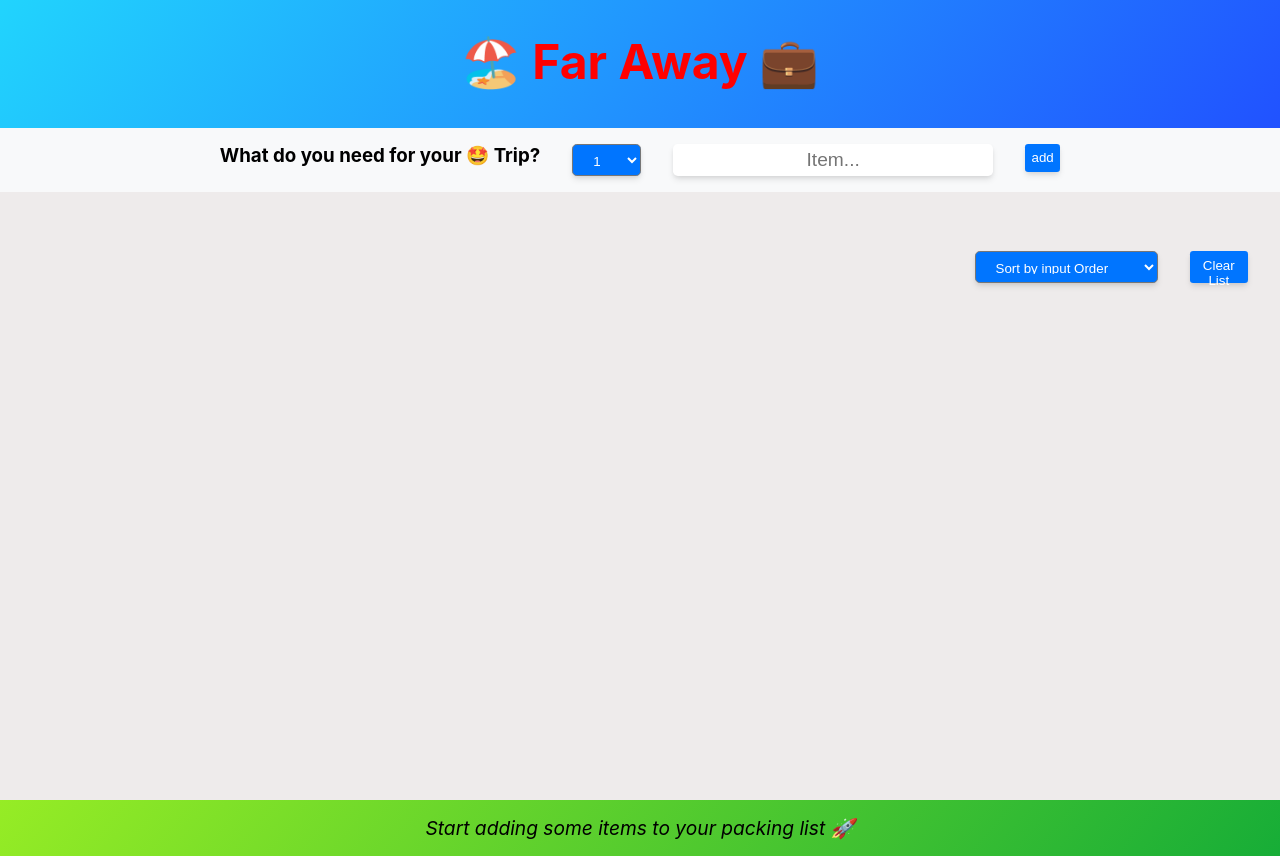
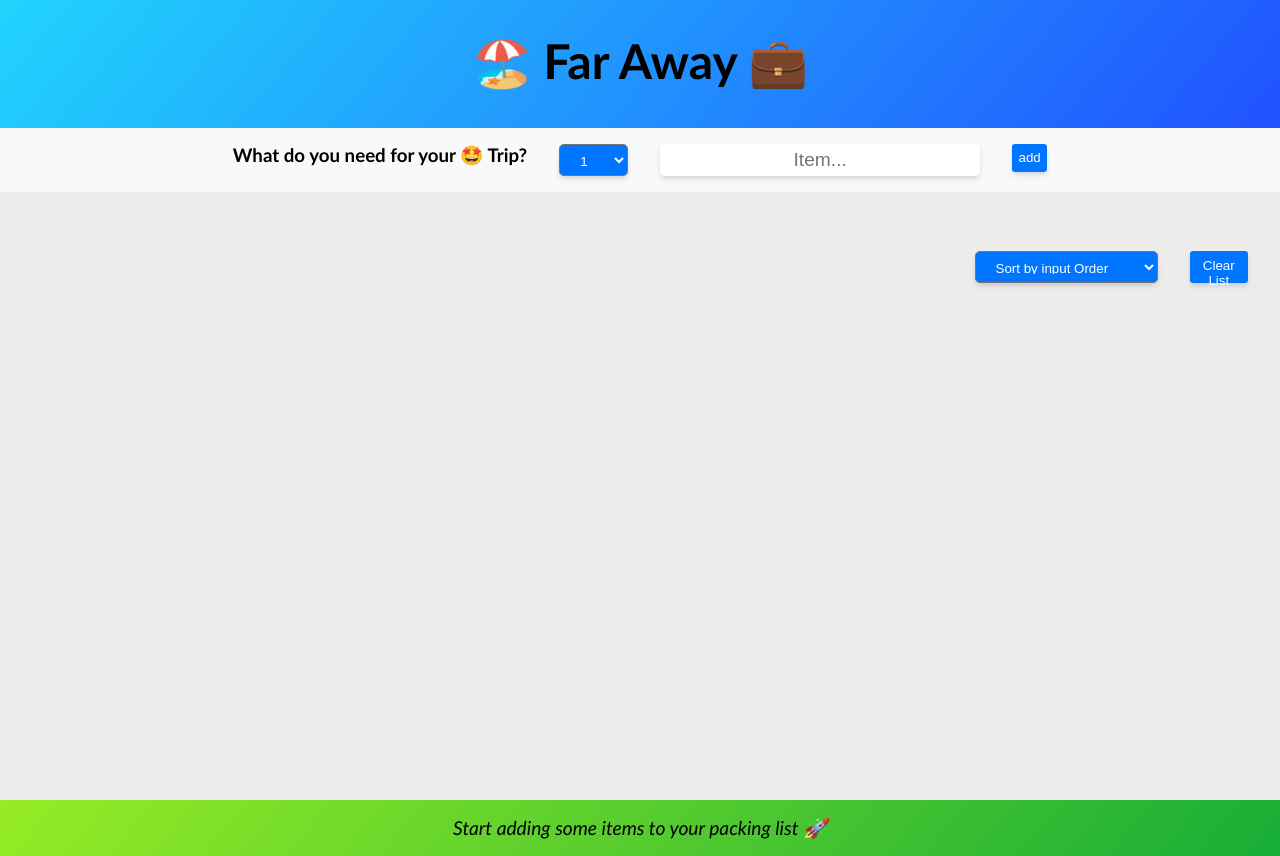
Before and after one commit to Muralidhar8699/FarAway, a React (Create React App) app: page / in a window 1280 px wide. Built offline with nearby package versions, Linux system fonts and the light colour scheme.

Commit message:
changes applied

```diff
--- a/src/App.css
+++ b/src/App.css
@@ -1,4 +1,5 @@
 * {
+  /* font-family: "Gill Sans", sans-serif; */
   padding: 0;
   margin: 0;
   box-sizing: border-box;
@@ -15,7 +16,6 @@
   font-size: 3rem;
   text-align: center;
   margin-top: 2rem;
-  color: red;
 }
 .list_main {
   background-color: rgb(238, 235, 235);
--- a/src/index.css
+++ b/src/index.css
@@ -1,13 +1,6 @@
 body {
   margin: 0;
-  font-family: -apple-system, BlinkMacSystemFont, 'Segoe UI', 'Roboto', 'Oxygen',
-    'Ubuntu', 'Cantarell', 'Fira Sans', 'Droid Sans', 'Helvetica Neue',
-    sans-serif;
+  font-family: "Gill Sans", sans-serif;
   -webkit-font-smoothing: antialiased;
   -moz-osx-font-smoothing: grayscale;
 }
-
-code {
-  font-family: source-code-pro, Menlo, Monaco, Consolas, 'Courier New',
-    monospace;
-}
```
